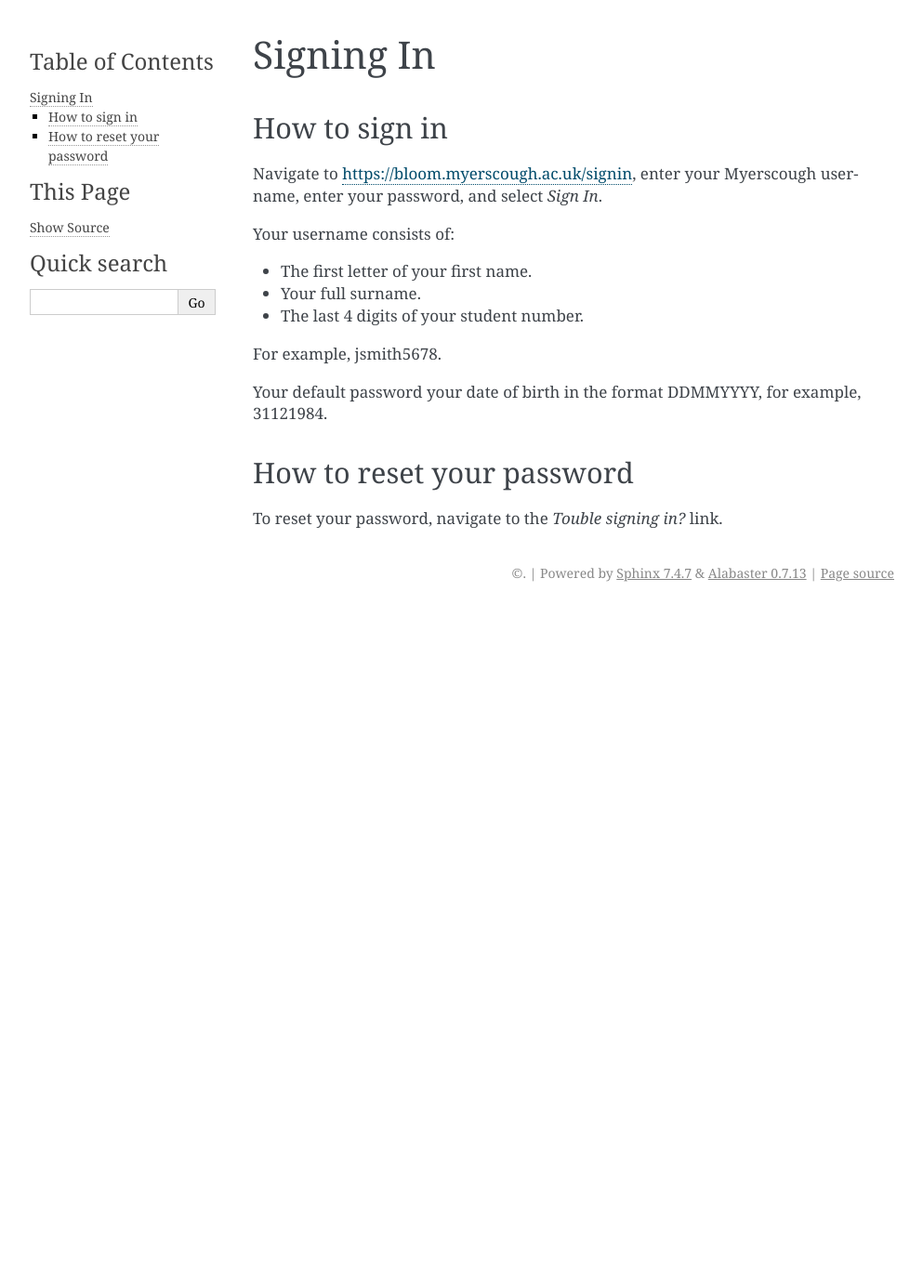
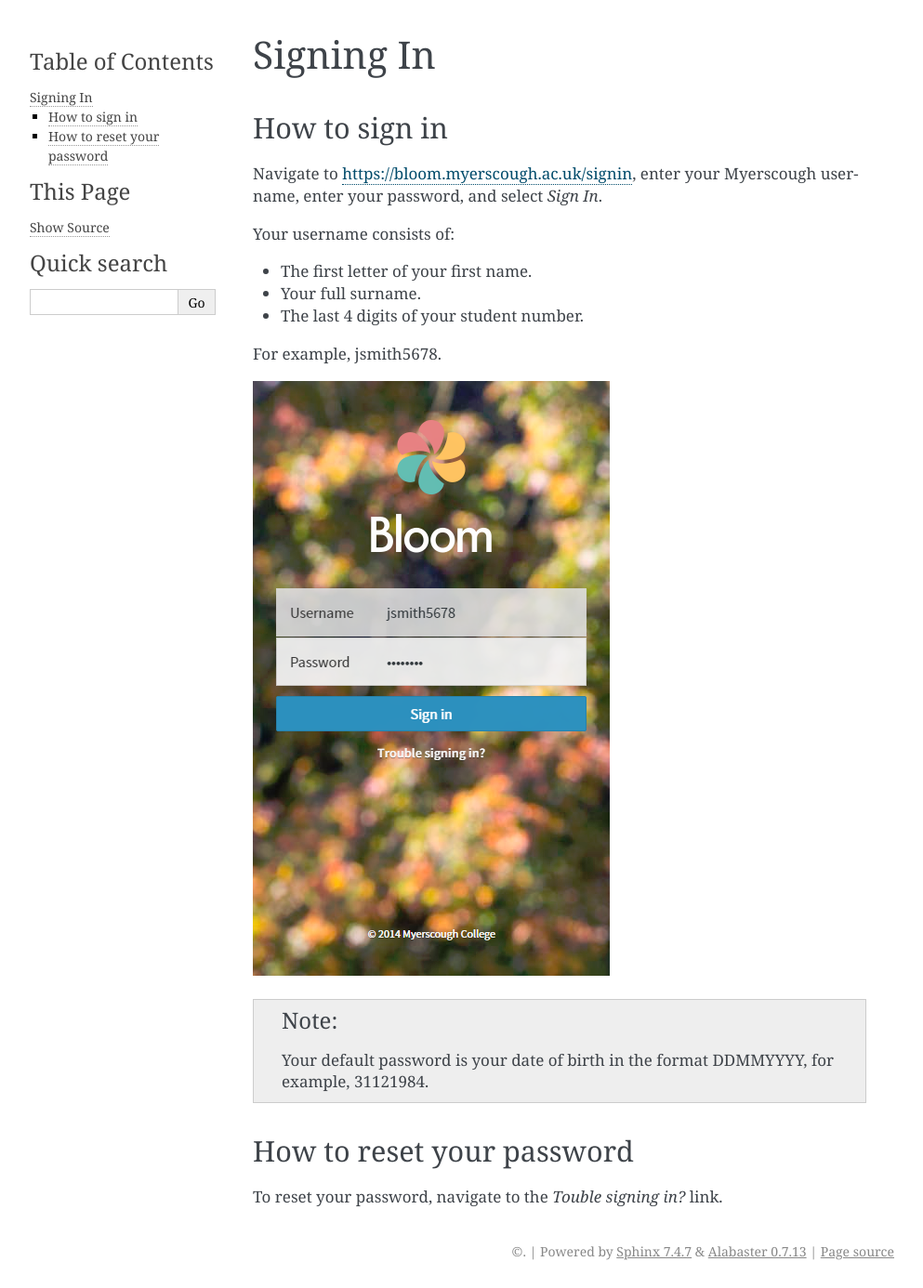
Before and after one commit to myerscough-eteam/bloom-user-guide, a Sphinx documentation site: the page built from docs/signin.rst, in a window 1280 px wide. Shown: the whole page at 93% size, without its empty margins (148-1141 px from the left). Built offline with Sphinx 7.4.7, drawn with Linux system fonts in a browser that asks for light colours; before the commit the page ends 900 px from its top, so only the background shows below that.

Commit message:
Added signin screenshot. Converted sentence about default password into a note.

```diff
--- a/docs/signin.rst
+++ b/docs/signin.rst
@@ -14,7 +14,9 @@
 
 For example, jsmith5678.
 
-Your default password your date of birth in the format DDMMYYYY, for example, 31121984.
+.. image:: img/signin.png
+
+.. note:: Your default password is your date of birth in the format DDMMYYYY, for example, 31121984.
 
 How to reset your password
 --------------------------
```
Also changed, not shown: docs/img/signin.png (added).
